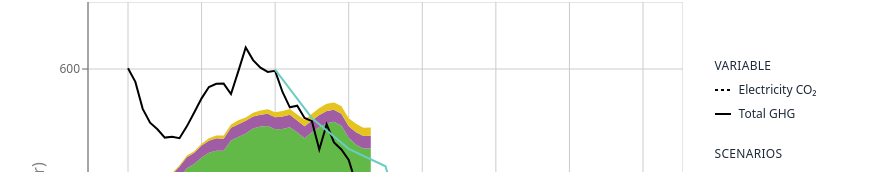
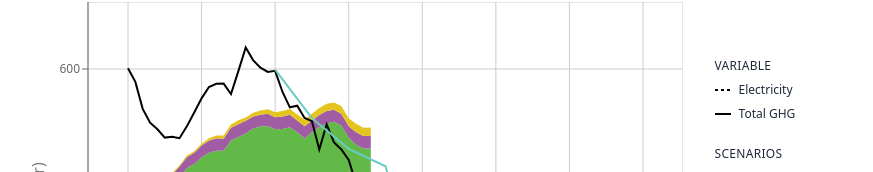
Before and after one commit to K25anjali/australia-graph, a React (Vite) app: page / in a window 1280 px wide. Shown: the part 110-282 px from the top of the page, without its empty margins (180-1053 px from the left). Built offline with nearby package versions, Linux system fonts and the light colour scheme.

Commit message:
changed variable name , removed Scenerio title

```diff
--- a/src/App.jsx
+++ b/src/App.jsx
@@ -92,14 +92,13 @@ const App = () => {
           {/* Scenario Section */}
           {hasScenario && (
             <>
-              <h1 className="font-bold mt-3 mb-2 border-b border-b-gray-300 text-black">Scenarios</h1>
+              {/* <h1 className="font-bold mt-3 mb-2 border-b border-b-gray-300 text-black">Scenarios</h1> */}
               {SCENARIO_CATEGORIES.map((category, idx) =>
                 GROUPED_LEGEND[category]
                   ? renderCategory(
                       category,
                       GROUPED_LEGEND[category],
                       `scen-${idx}`,
-                      category !== 'Scenarios'
                     )
                   : null
               )}
@@ -237,9 +236,6 @@ const App = () => {
                   type="linear"
                   dataKey={(d) => d.uncertaintyUpper - d.uncertaintyLower}
                   stroke="none"
-                  // fill="#cbede9"
-                  // fill='#a3bdb9'
-                  // fill='#cbede9'
                   fill='#7fcac0'
                   stackId="1"
                   name="Uncertainty Range"
@@ -270,7 +266,7 @@ const App = () => {
                   strokeWidth={2}
                   strokeDasharray="5 5"
                   dot={false}
-                  name="Electricity CO₂"
+                  name="Electricity"
                 />
                 <Line
                   type="linear"
--- a/src/Utils.jsx
+++ b/src/Utils.jsx
@@ -1,5 +1,5 @@
 export const LEGEND_ITEMS = [
-    { name: 'Electricity CO₂', color: '#000000', style: 'dashed', category: 'Variable' },
+    { name: 'Electricity', color: '#000000', style: 'dashed', category: 'Variable' },
     { name: 'Total GHG', color: '#000000', style: 'line', category: 'Variable' },
     { name: 'High Ambition', color: '#6accc2', style: 'line', category: 'Scenarios' },
     { name: 'Historical', color: '#000000', style: 'line', category: 'Scenarios' },
```
